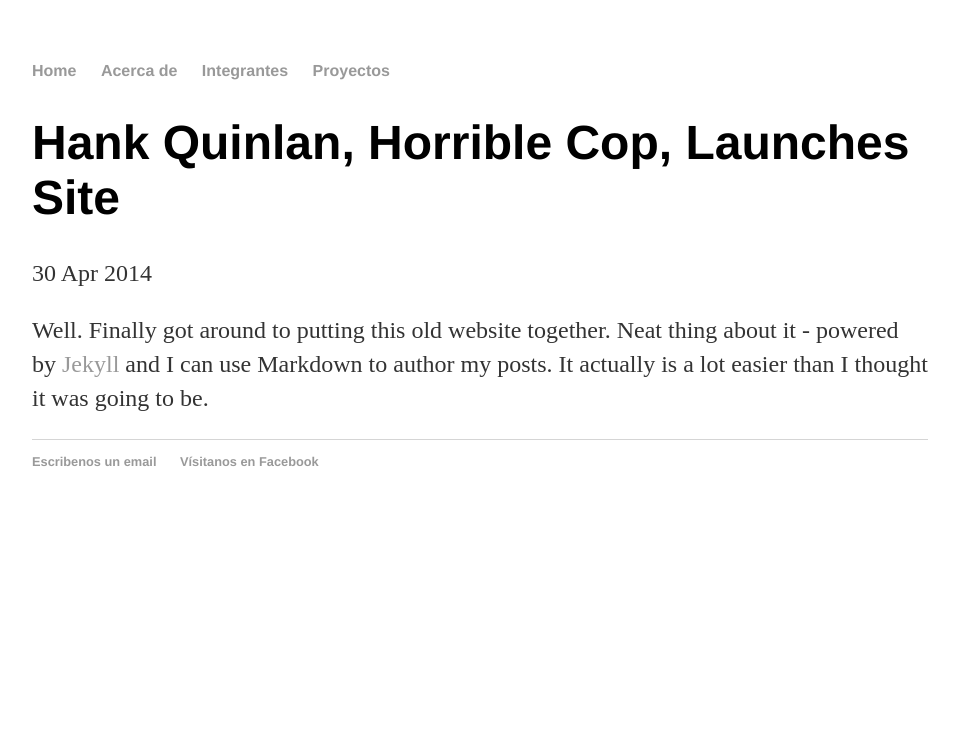
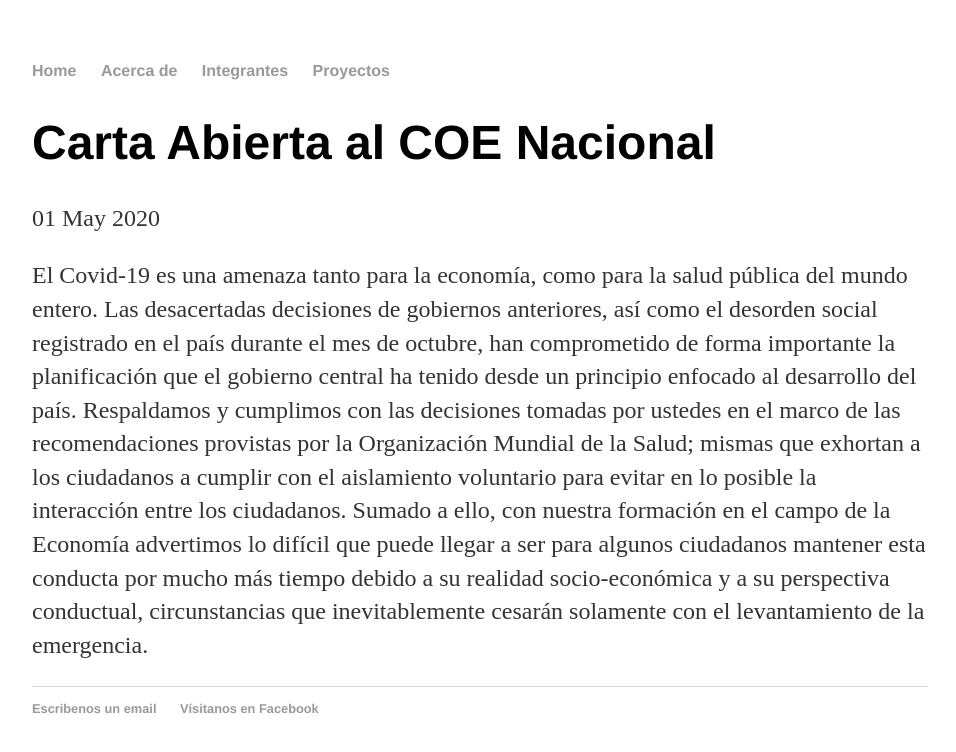
Before and after one commit to Crillboy314/Crillboy314.github.io, a Jekyll site: the page built from _posts/2014-04-30-hank-quinlan-site-launched.md, in a window 1280 px wide. Shown: the top 752 px of the page, without its empty margins (160-1116 px from the left). Built offline with Jekyll 4.4.1, drawn with Linux system fonts in a browser that asks for light colours.

Commit message:
cambio blog

```diff
--- a/_posts/2014-04-30-hank-quinlan-site-launched.md
+++ b/_posts/2014-04-30-hank-quinlan-site-launched.md
@@ -1,7 +1,8 @@
 ---
 layout: post
-title: "Hank Quinlan, Horrible Cop, Launches Site"
-date: 2014-04-30
+title: "Carta Abierta al COE Nacional"
+date: 2020-05-01
 ---
 
-Well. Finally got around to putting this old website together. Neat thing about it - powered by [Jekyll](http://jekyllrb.com) and I can use Markdown to author my posts. It actually is a lot easier than I thought it was going to be.
+
+El Covid-19 es una amenaza tanto para la economía, como para la salud pública del mundo entero. Las desacertadas decisiones de gobiernos anteriores, así como el desorden social registrado en el país durante el mes de octubre, han comprometido de forma importante la planificación que el gobierno central ha tenido desde un principio enfocado al desarrollo del país. Respaldamos y cumplimos con las decisiones tomadas por ustedes en el marco de las recomendaciones provistas por la Organización Mundial de la Salud; mismas que exhortan a los ciudadanos a cumplir con el aislamiento voluntario para evitar en lo posible la interacción entre los ciudadanos. Sumado a ello, con nuestra formación en el campo de la Economía advertimos lo difícil que puede llegar a ser para algunos ciudadanos mantener esta conducta por mucho más tiempo debido a su realidad socio-económica y a su perspectiva conductual, circunstancias que inevitablemente cesarán solamente con el levantamiento de la emergencia.
```
